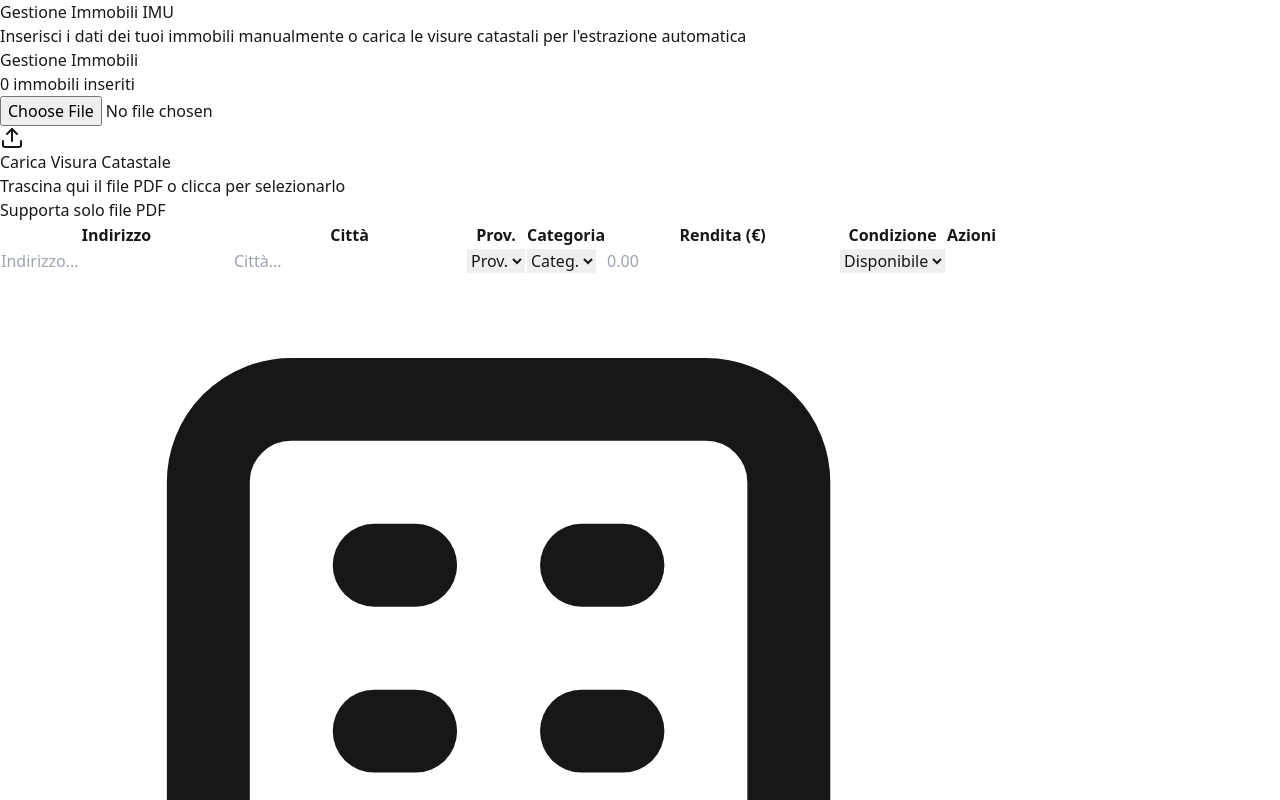
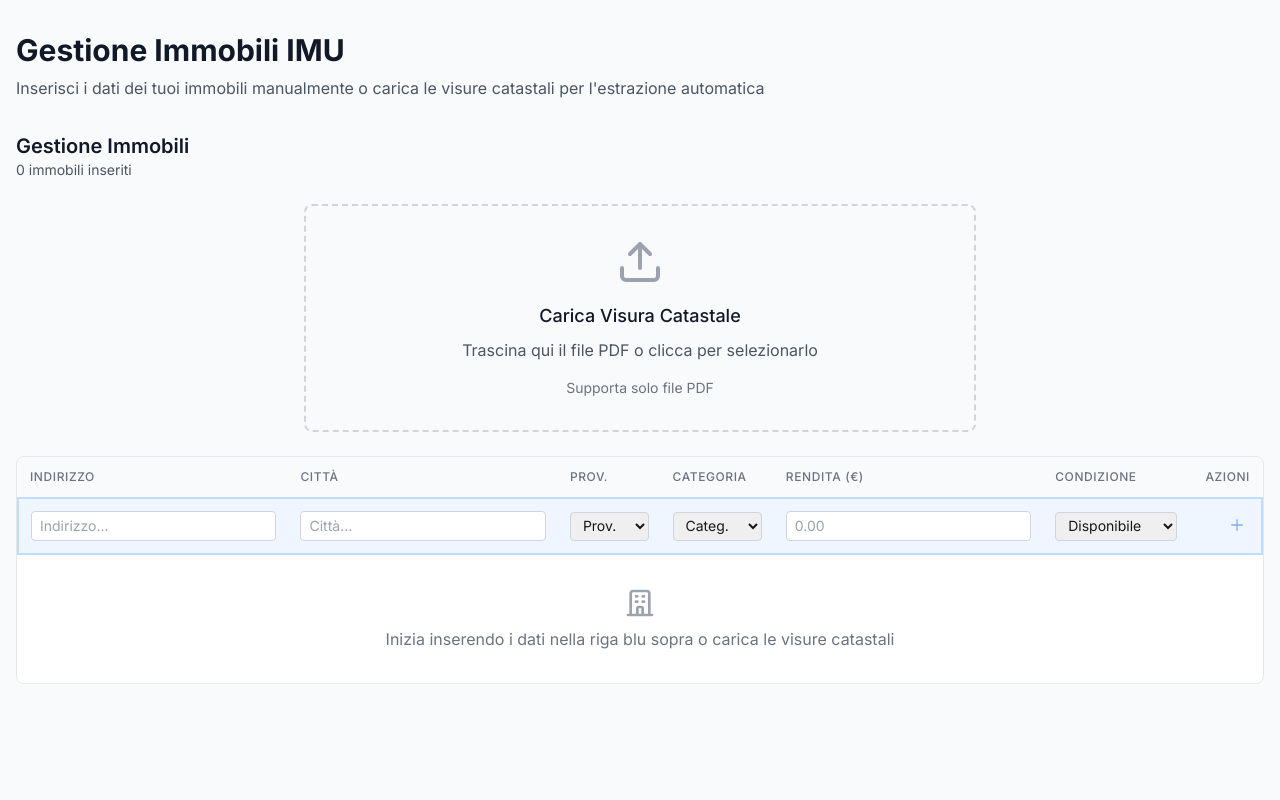
Before and after one commit to mattia-livn/livn-imu, a Next.js app: page / in a window 1280 px wide. Shown: the top 800 px of the page. Built offline with nearby package versions, Linux system fonts and the light colour scheme.

Commit message:
fix: correzione configurazione font e UI

```diff
--- a/src/app/globals.css
+++ b/src/app/globals.css
@@ -7,10 +7,10 @@
   --foreground: #171717;
 }
 
-@theme inline {
-  --color-background: var(--background);
-  --color-foreground: var(--foreground);
-  --font-sans: var(--font-inter);
+body {
+  background: var(--background);
+  color: var(--foreground);
+  font-family: var(--font-inter);
 }
 
 @media (prefers-color-scheme: dark) {
@@ -19,9 +19,3 @@
     --foreground: #ededed;
   }
 }
-
-body {
-  background: var(--background);
-  color: var(--foreground);
-  font-family: var(--font-sans), system-ui, sans-serif;
-}
--- a/src/app/layout.tsx
+++ b/src/app/layout.tsx
@@ -4,6 +4,7 @@
 
 const inter = Inter({
   subsets: ["latin"],
+  display: "swap",
   variable: "--font-inter",
 });
 
@@ -18,10 +19,8 @@
   children: React.ReactNode;
 }>) {
   return (
-    <html lang="it">
-      <body className={`${inter.variable} antialiased`}>
-        {children}
-      </body>
+    <html lang="it" className={inter.variable}>
+      <body className="antialiased">{children}</body>
     </html>
   );
 }
--- /dev/null
+++ b/tailwind.config.js
@@ -0,0 +1,16 @@
+/** @type {import('tailwindcss').Config} */
+module.exports = {
+  content: [
+    './src/pages/**/*.{js,ts,jsx,tsx,mdx}',
+    './src/components/**/*.{js,ts,jsx,tsx,mdx}',
+    './src/app/**/*.{js,ts,jsx,tsx,mdx}',
+  ],
+  theme: {
+    extend: {
+      fontFamily: {
+        sans: ['var(--font-inter)'],
+      },
+    },
+  },
+  plugins: [],
+}
```
